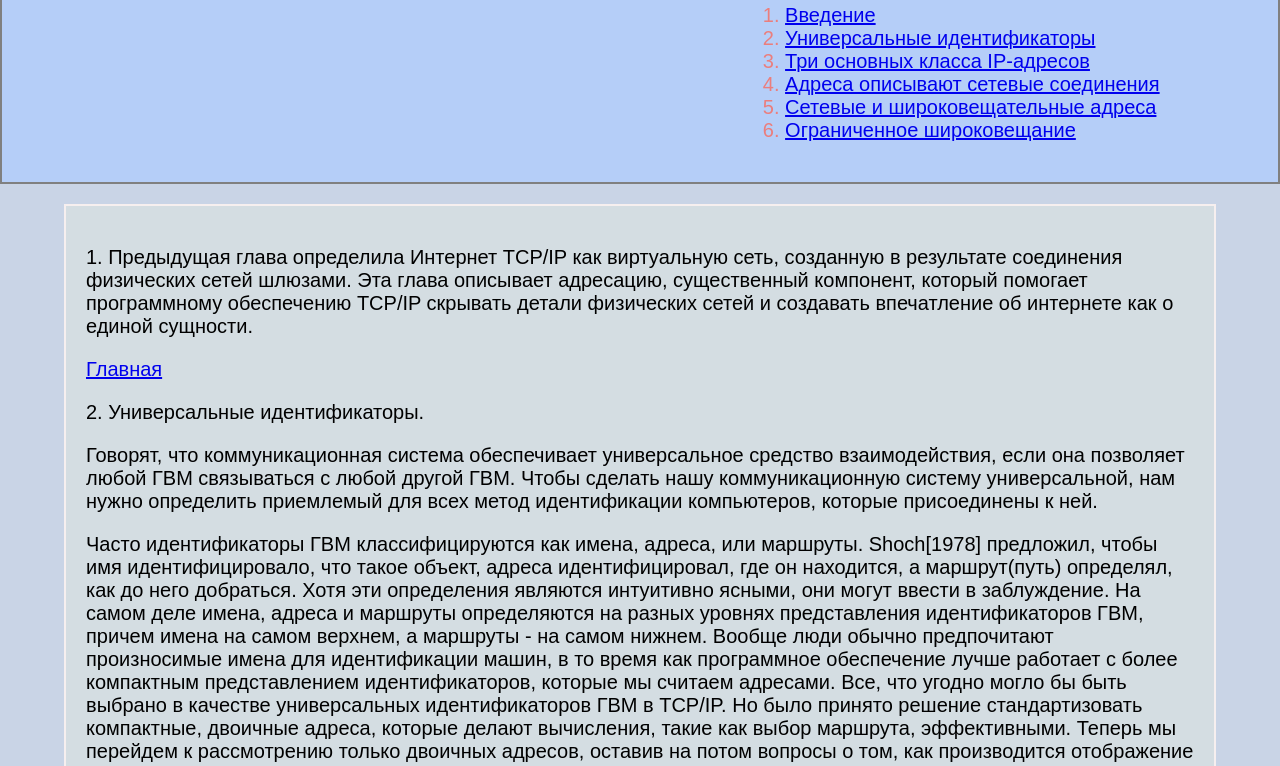
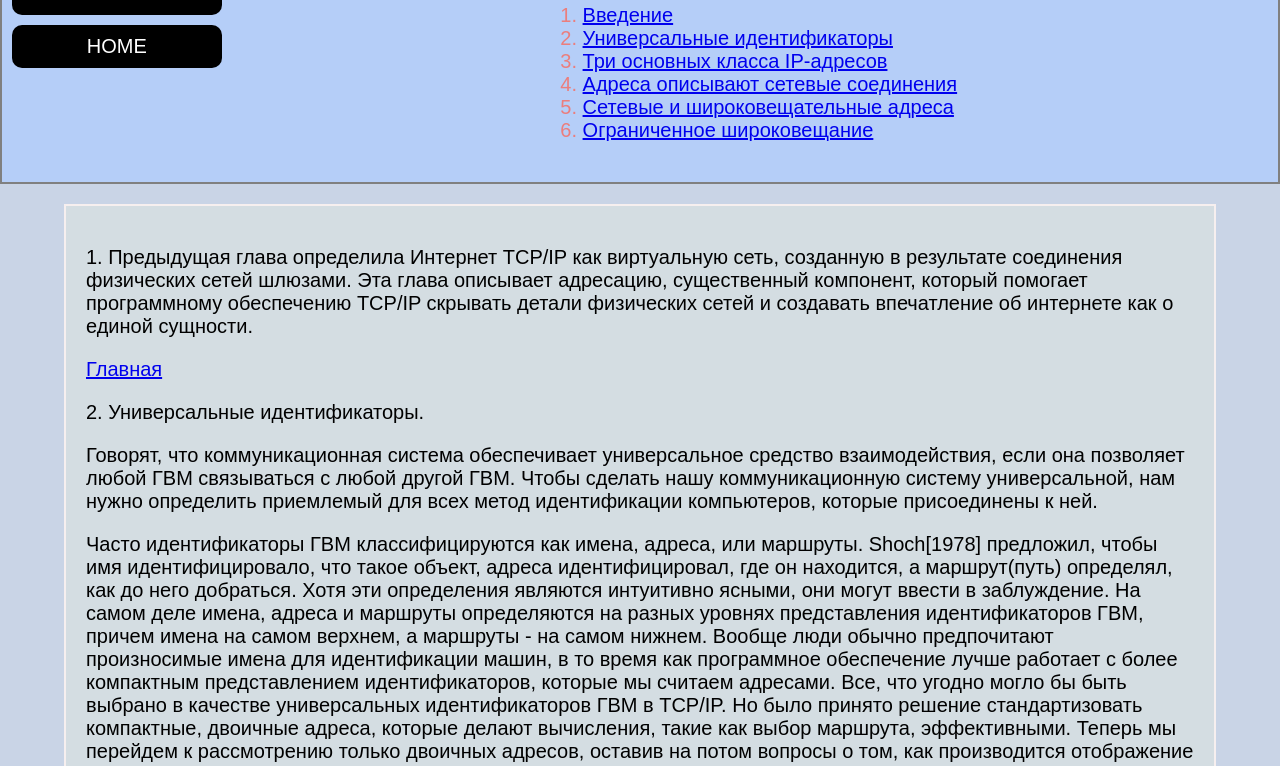
Before and after one commit to solodkui/lesson-2-homework, a plain HTML site: page hw-3/index-hw3-2.html in a window 1280 px wide. Shown: the part 103-869 px from the top of the page. Drawn offline with Linux system fonts and the light colour scheme.

Commit message:
reraction hw3

```diff
--- a/hw-3/styles/style.css
+++ b/hw-3/styles/style.css
@@ -18,7 +18,8 @@ body{
 }
 
 .h {
-	padding-left: 200px;
+	margin-left: auto;
+	margin-right: 45%;
 }
 
 .head {
--- a/hw-3/styles/style2.css
+++ b/hw-3/styles/style2.css
@@ -22,11 +22,13 @@ body{
 	text-decoration: none;
 	border-radius: 10px;
 	font-size: 20px;
-	line-height: 70px;
+	display: block;
+	justify-content: column;
 }
 
-.h {
-	margin-left: 350px;
+.h-link {
+	margin-left: auto;
+	margin-right: auto;
 }
 
 .head {
@@ -42,10 +44,6 @@ body{
 	font-size: 36px;
 	font-weight: 600px;
 	margin: 0;
-}
-
-.h-link {
-	margin-left: 300px;
 }
 
 ol {
```
Also changed, not shown: hw-3/index-hw3-2.html (+1 -1 lines).
